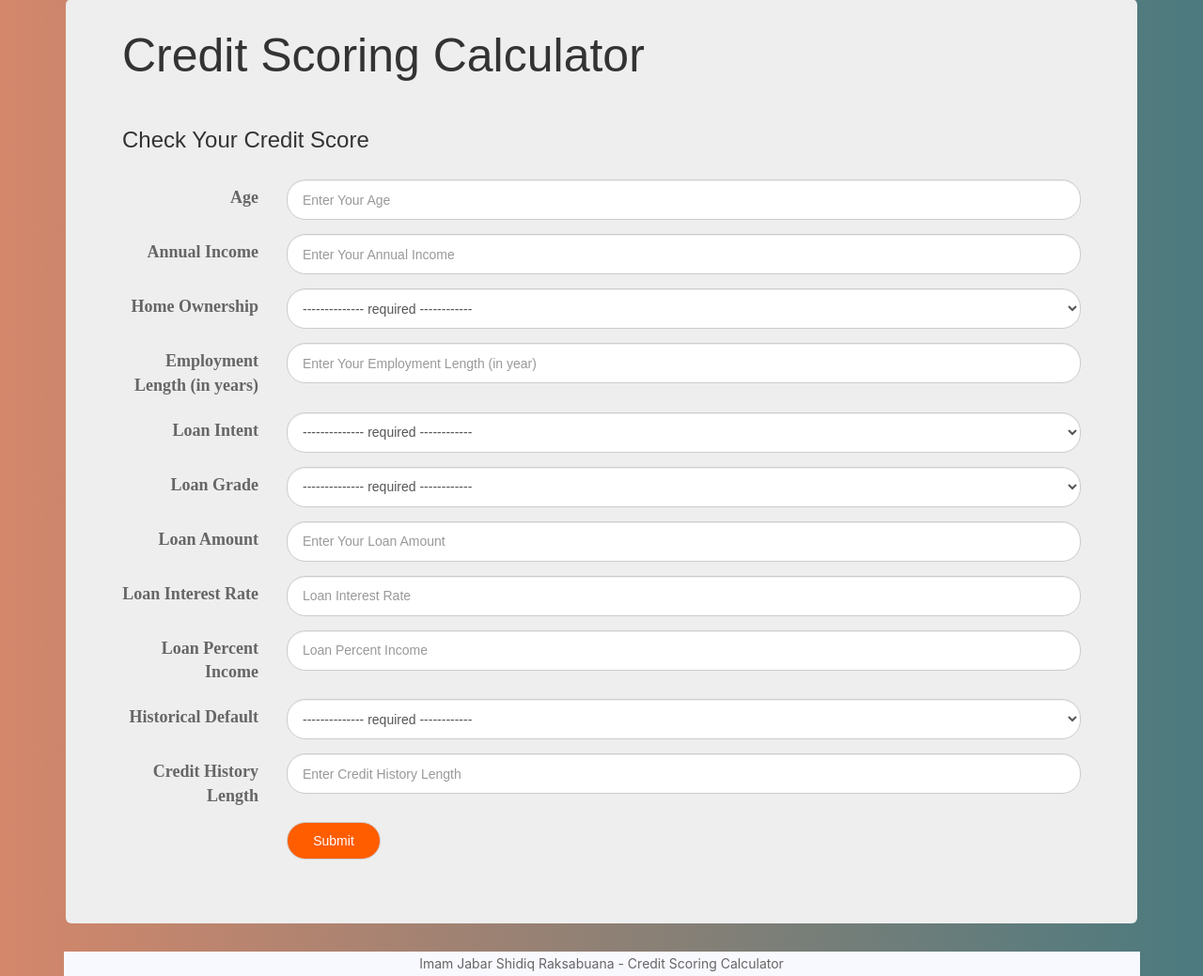
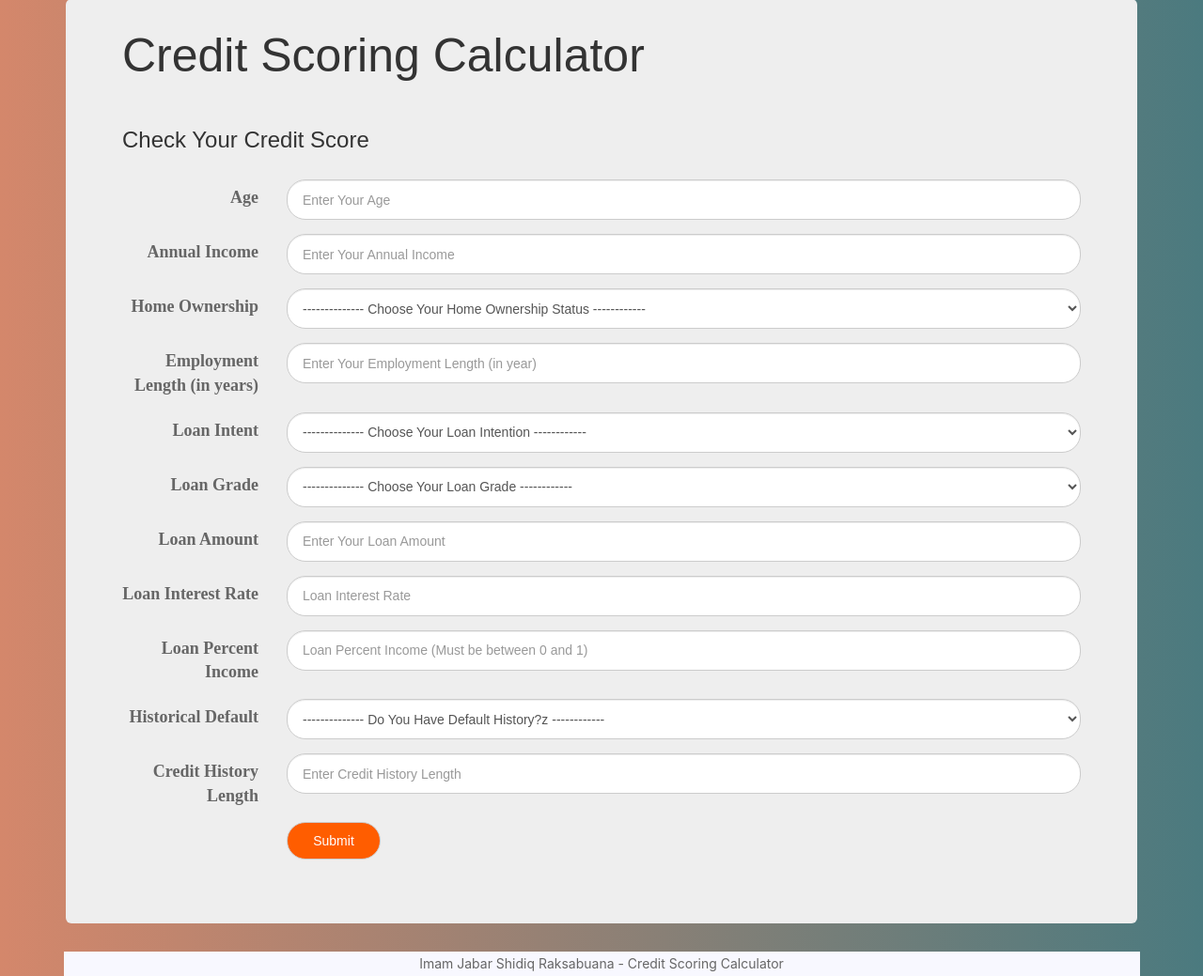
Before and after one commit to imamjabar/credit-deployment, a Flask app: page / in a window 1280 px wide. Shown: the part 125-1164 px from the top of the page at 94% size. Run offline with Flask 2, Linux system fonts and the light colour scheme; parts of the project's set-up code (start-up, migrations or seed data) failed here and were passed over; some libraries are stand-ins or nearby versions.

Commit message:
interface update

```diff
--- a/static/code.js
+++ b/static/code.js
@@ -32,7 +32,7 @@ $(document).on('click','.button',function(e){
     	loan_amnt == ""||loan_int_rate == ""||loan_percent_income == ""||cb_person_default_on_file == ""||cb_person_cred_hist_length == ""){
       // you may allow it as per your model needs
       // you may mark some fields with * (star) and make sure they aren't empty here
-      alert("empty fields not allowed");
+      //alert("Empty fields not allowed");
     }
     else{
       // replace <username> with your pythonanywhere username
--- a/templates/index.html
+++ b/templates/index.html
@@ -38,7 +38,7 @@
         <label class="control-label col-sm-2">Home Ownership</label>
         <div class="col-sm-10">
           <select class="form-control" id="person_home_ownership" name="person_home_ownership" required>
-            <option selected="true" disabled="disabled" value="" >--------------    required    ------------</option>
+            <option selected="true" disabled="disabled" value="" >--------------    Choose Your Home Ownership Status    ------------</option>
             <option value="RENT">RENT</option>
             <option value="OWN">OWN</option>
             <option value="MORTGAGE">MORTGAGE</option>
@@ -56,7 +56,7 @@
         <label class="control-label col-sm-2">Loan Intent</label>
         <div class="col-sm-10">
           <select class="form-control" id="loan_intent" name="loan_intent" required>
-            <option selected="true" disabled="disabled" value="" >--------------    required    ------------</option>
+            <option selected="true" disabled="disabled" value="" >--------------    Choose Your Loan Intention    ------------</option>
             <option value="PERSONAL">PERSONAL</option>
             <option value="EDUCATION">EDUCATION</option>
             <option value="MEDICAL">MEDICAL</option>
@@ -70,7 +70,7 @@
         <label class="control-label col-sm-2">Loan Grade</label>
         <div class="col-sm-10">
           <select class="form-control" id="loan_grade" name="loan_grade" required>
-            <option selected="true" value="" disabled="disabled">--------------    required    ------------</option>
+            <option selected="true" value="" disabled="disabled">--------------    Choose Your Loan Grade    ------------</option>
             <option value="A">A</option>
             <option value="B">B</option>
             <option value="C">C</option>
@@ -96,16 +96,16 @@
       <div class="form-group">
         <label class="control-label col-sm-2">Loan Percent Income</label>
         <div class="col-sm-10">
-          <input type="number" step="0.001" class="form-control" id="loan_percent_income" name="loan_percent_income" placeholder=" Loan Percent Income" onkeydown="return event.key != 'Enter';" required>
+          <input type="number" step="0.001" class="form-control" id="loan_percent_income" name="loan_percent_income" placeholder=" Loan Percent Income (Must be between 0 and 1)" onkeydown="return event.key != 'Enter';" min="0.000" max="1.000" required>
         </div>
       </div>
       <div class="form-group">
         <label class="control-label col-sm-2" >Historical Default</label>
         <div class="col-sm-10">
           <select class="form-control" id="cb_person_default_on_file" name="cb_person_default_on_file" required>
-            <option selected="true" value="" disabled="disabled">--------------   required   ------------</option>
-            <option value="Y">Y</option>
-            <option value="N">N</option>
+            <option selected="true" value="" disabled="disabled">--------------   Do You Have Default History?z   ------------</option>
+            <option value="Y">YES</option>
+            <option value="N">NO</option>
           </select>
         </div>
       </div>
```
Also changed, not shown: README.md.
